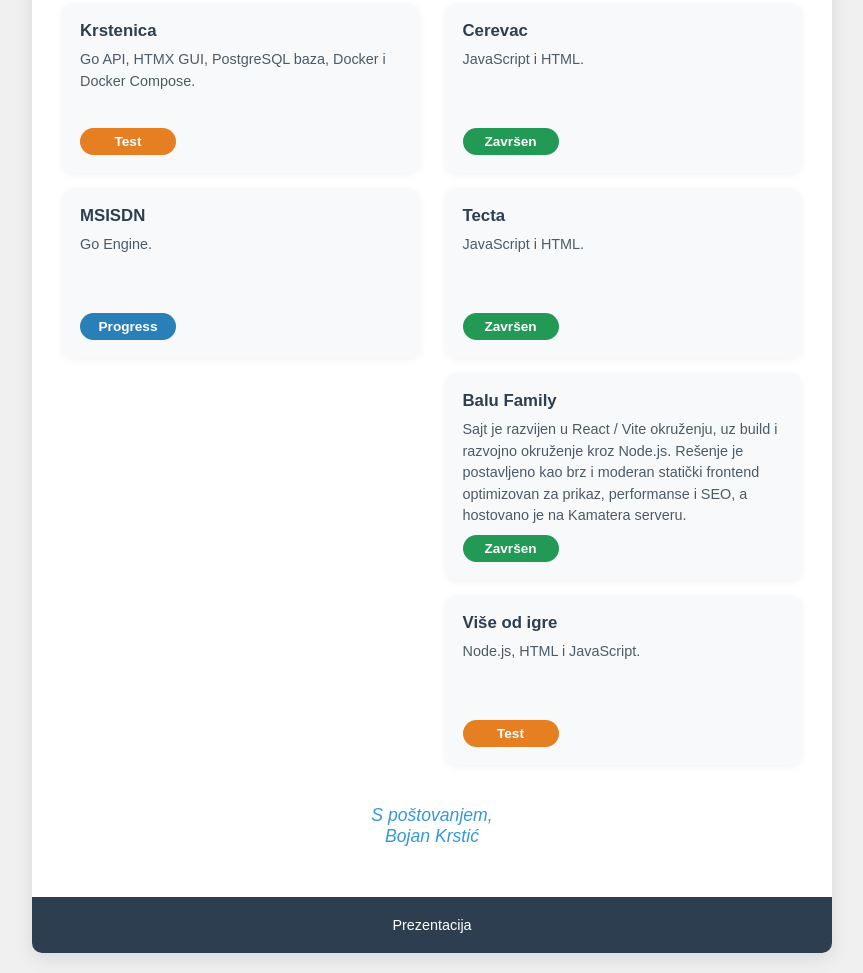
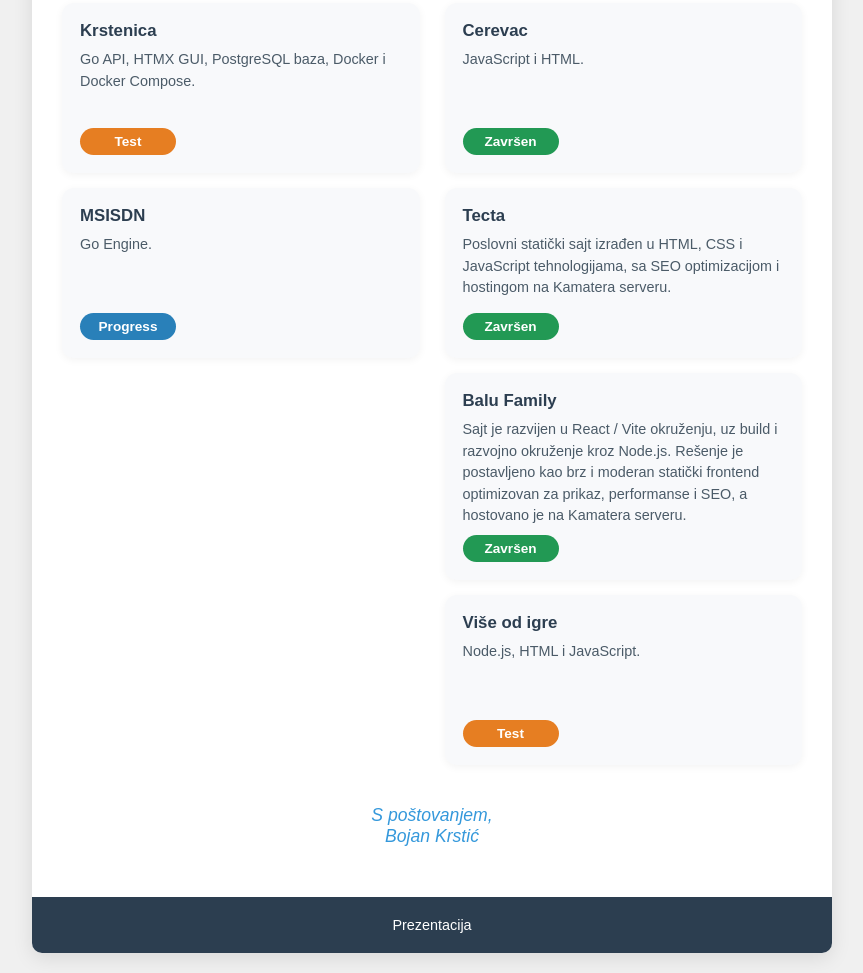
Before and after one commit to bojkrstic/Personal_Page_BojanKrstic, a plain HTML site: page index.html in a window 1280 px wide. Shown: the part 945-1918 px from the top of the page, without its empty margins (208-1071 px from the left). Drawn offline with Linux system fonts and the light colour scheme.

Commit message:
Update personal page content

```diff
--- a/index.html
+++ b/index.html
@@ -451,7 +451,7 @@
                             </div>
                             <div class="project-card">
                                 <a href="https://www.tecta.rs" target="_blank" rel="noopener noreferrer">Tecta</a>
-                                <p class="project-description" data-i18n="tectaDescription">JavaScript i HTML.</p>
+                                <p class="project-description" data-i18n="tectaDescription">Poslovni statički sajt izrađen u HTML, CSS i JavaScript tehnologijama, sa SEO optimizacijom i hostingom na Kamatera serveru.</p>
                                 <div class="status status-zavrsen" data-i18n="statusDone">Završen</div>
                             </div>
                             <div class="project-card">
@@ -510,7 +510,7 @@
                     krstenicaDescription: 'Go API, HTMX GUI, PostgreSQL baza, Docker i Docker Compose.',
                     msisdnDescription: 'Go Engine.',
                     cerevacDescription: 'JavaScript i HTML.',
-                    tectaDescription: 'JavaScript i HTML.',
+                    tectaDescription: 'Poslovni statički sajt izrađen u HTML, CSS i JavaScript tehnologijama, sa SEO optimizacijom i hostingom na Kamatera serveru.',
                     baluFamilyDescription: 'Sajt je razvijen u React / Vite okruženju, uz build i razvojno okruženje kroz Node.js. Rešenje je postavljeno kao brz i moderan statički frontend optimizovan za prikaz, performanse i SEO, a hostovano je na Kamatera serveru.',
                     viseOdIgreDescription: 'Node.js, HTML i JavaScript.',
                     statusTest: 'Test',
@@ -536,7 +536,7 @@
                     krstenicaDescription: 'Go API, HTMX GUI, PostgreSQL база, Docker и Docker Compose.',
                     msisdnDescription: 'Go Engine.',
                     cerevacDescription: 'JavaScript и HTML.',
-                    tectaDescription: 'JavaScript и HTML.',
+                    tectaDescription: 'Пословни статички сајт израђен у HTML, CSS и JavaScript технологијама, са SEO оптимизацијом и хостингом на Kamatera серверу.',
                     baluFamilyDescription: 'Сајт је развијен у React / Vite окружењу, уз build и развојно окружење кроз Node.js. Решење је постављено као брз и модеран статички frontend оптимизован за приказ, перформансе и SEO, а хостовано је на Kamatera серверу.',
                     viseOdIgreDescription: 'Node.js, HTML и JavaScript.',
                     statusTest: 'Тест',
@@ -562,7 +562,7 @@
                     krstenicaDescription: 'Go API, HTMX GUI, PostgreSQL database, Docker, and Docker Compose.',
                     msisdnDescription: 'Go Engine.',
                     cerevacDescription: 'JavaScript and HTML.',
-                    tectaDescription: 'JavaScript and HTML.',
+                    tectaDescription: 'A business static website built with HTML, CSS, and JavaScript, with SEO optimization and hosting on a Kamatera server.',
                     baluFamilyDescription: 'The site was developed in a React / Vite environment, with build and development handled through Node.js. The solution is set up as a fast, modern static frontend optimized for presentation, performance, and SEO, and it is hosted on a Kamatera server.',
                     viseOdIgreDescription: 'Node.js, HTML, and JavaScript.',
                     statusTest: 'Test',
```
